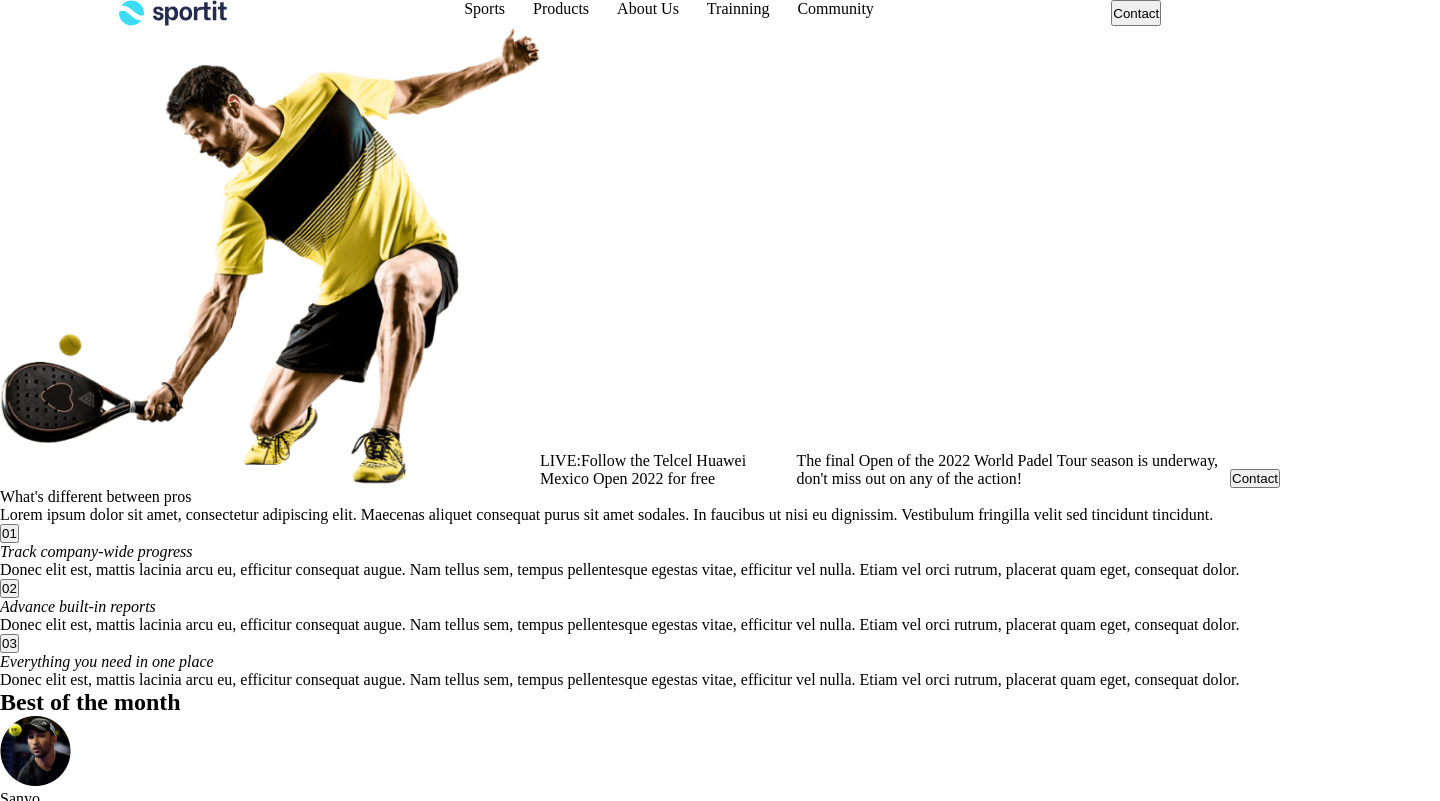
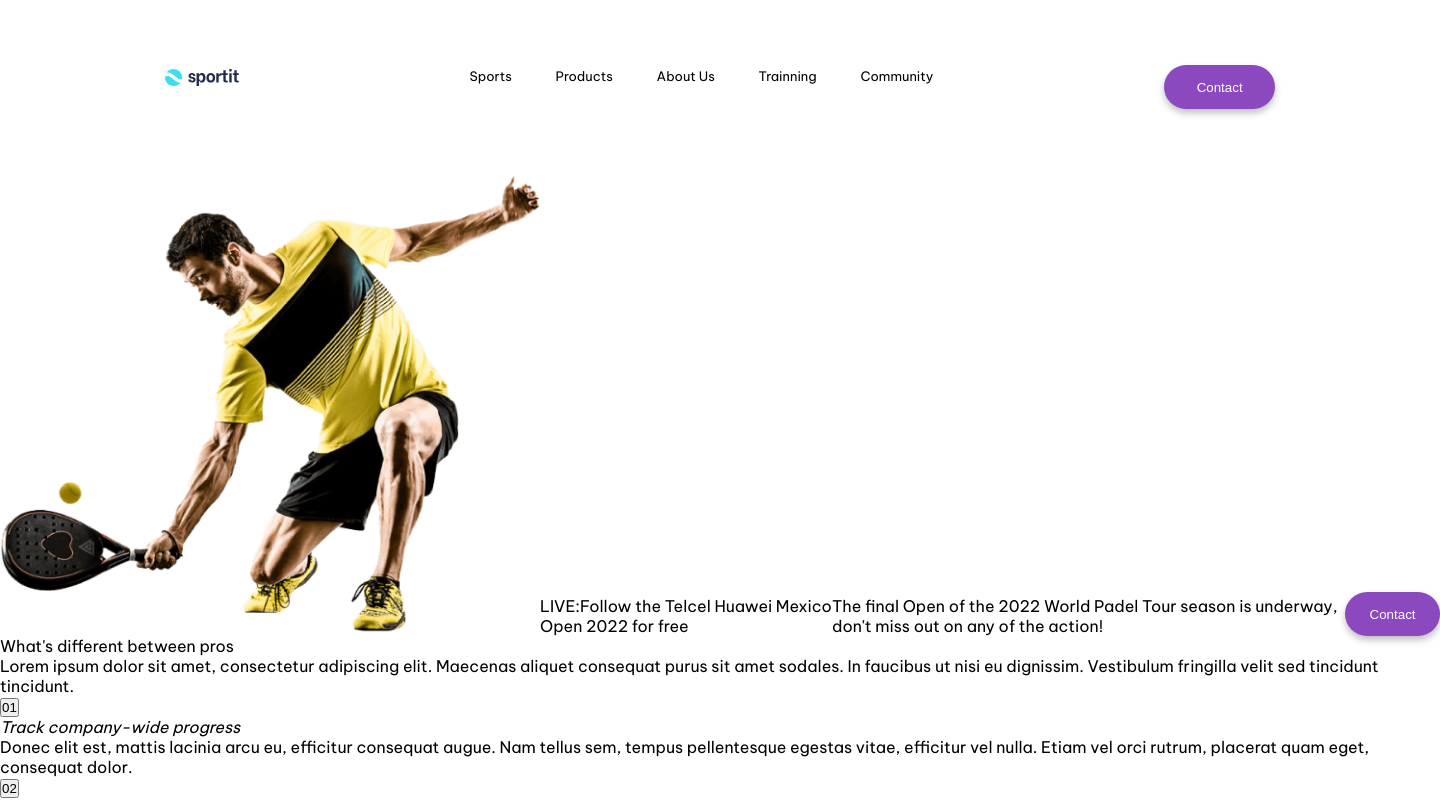
Before and after one commit to GabRoma/ProyectoFront1, a plain HTML site: page index.html in a window 1280 px wide. Shown: the top 801 px of the page, 1440 px wide, since content can reach past the window. Drawn offline with Linux system fonts and the light colour scheme.

Commit message:
adicion de css

```diff
--- a/css/styles.css
+++ b/css/styles.css
@@ -1,13 +1,34 @@
+@import url(https://fonts.googleapis.com/css2?family=Be+Vietnam+Pro&display=swap);
+
+
 *{
     box-sizing: border-box;
     padding: 0px;
     margin: 0px;
 }
 
+body{
+    width: 1440px;
+    font-family: 'Be Vietnam Pro', sans-serif;
+
+}
+
 .nav_header{
     display: flex;
     flex-direction: row;
     justify-content: space-around;
+    width: 1,417px;
+    height: 174px;
+    padding: 65px 165px 65px 165px;
+    gap: 224px;
+}
+
+.logo_sportitHeader{
+    width: 73.68421173095703px;
+    height: 25px;
+    top: 74.5px;
+    left: 199px;
+
 
 }
 
@@ -15,9 +36,31 @@ ul{
     list-style: none;
     display: flex;
     flex-direction: row;
-    gap: 28px;
     justify-content: space-around;
-    flex-wrap: wrap;
+    width: 600px;
+    height: 23px;
+    gap: 30px;
+    font-size: 13px;
+    font-weight: 500;
+    line-height: 23px;
+    letter-spacing: 0em;
+    text-align: left;
+
+
+}
+
+.b_contact{
+
+    color: white;
+    background-color: #8B48BF;
+    width: 134px;
+    height: 44px;
+    padding: 10px;
+    border-radius: 50px;
+    gap: 10px;
+    box-shadow: 0px 4px 7px 0px rgba(0, 0, 0, 0.25);
+    border: none;
+
 }
 
 .article_main{
```
